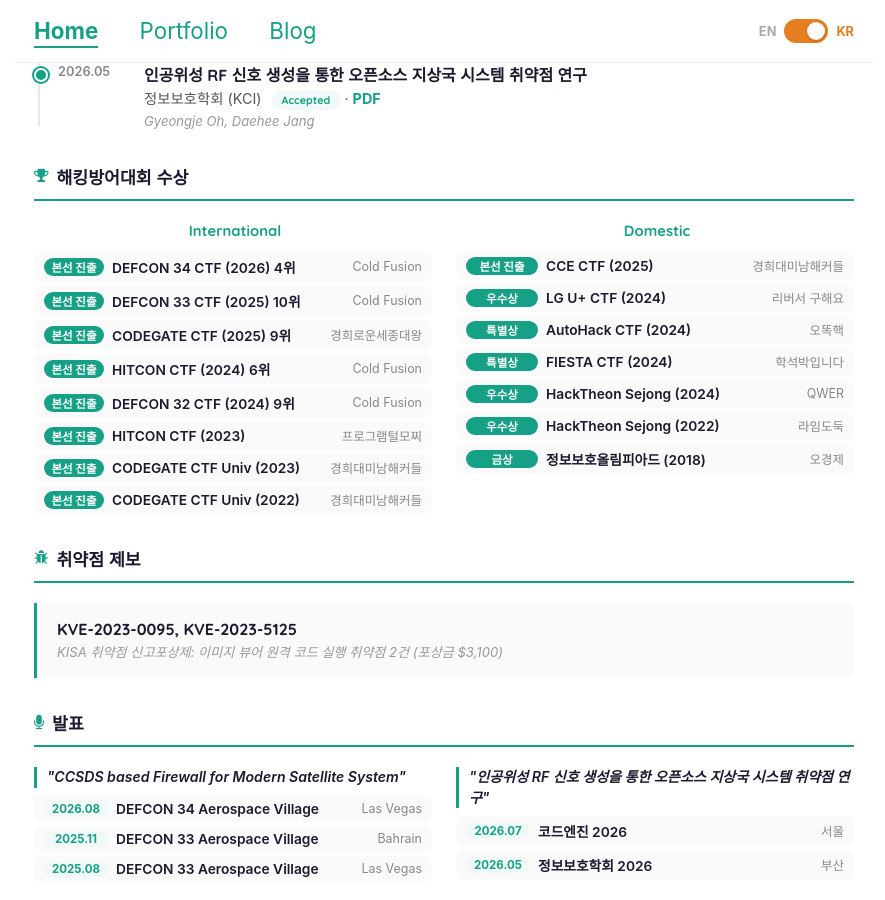
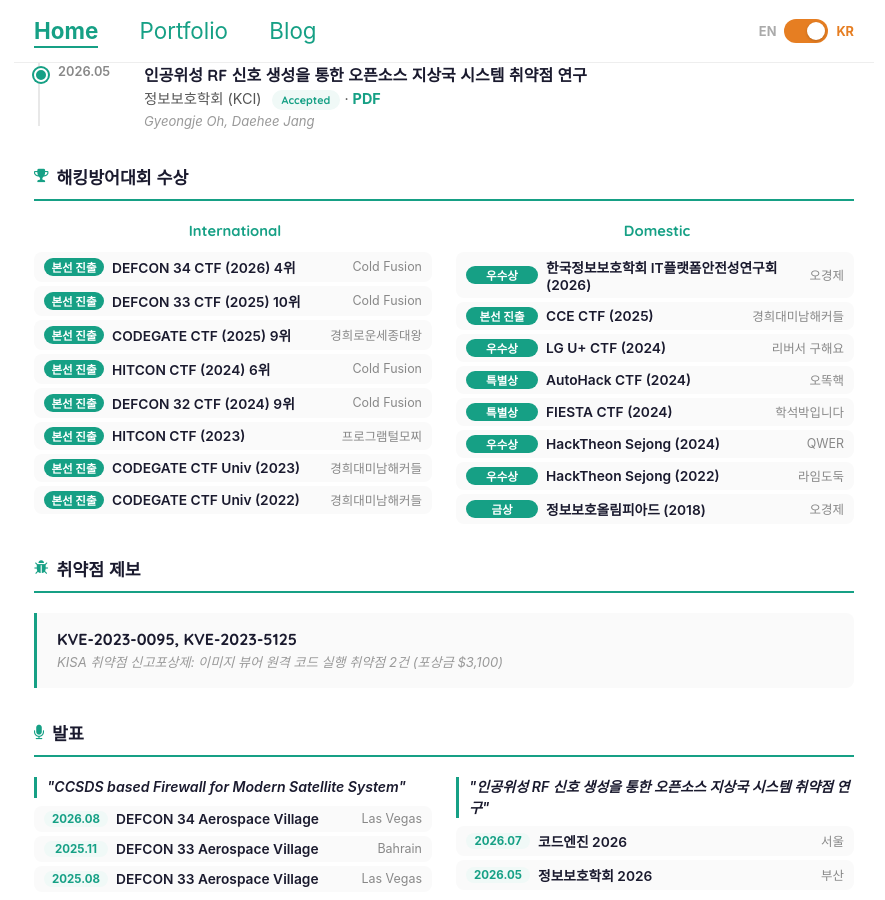
Before and after one commit to Gyeongje/gyeongje.github.io, a Jekyll site: the page built from index.md, in a window 1280 px wide and 900 px high, scrolled down 1199 px. Shown: the whole window, without its empty margins (196-1081 px from the left). Built offline with Jekyll 4.4.1, drawn with Linux system fonts in a browser that asks for light colours; some web fonts are replaced.

Commit message:
Add KIISC IT Platform Safety Research Group 2026 excellence award
Co-Authored-By: Claude Opus 5.5 <noreply@anthropic.com>

```diff
--- a/index.md
+++ b/index.md
@@ -167,6 +167,11 @@ title: Gyeongje Oh
     </div>
 
     <div class="cv-awards-grid__cell cv-awards-grid__cell--dom">
+      <div class="cv-award">
+        <span class="cv-award__place" data-en="Excellence" data-ko="우수상">Excellence</span>
+        <span class="cv-award__name" data-en="KIISC IT Platform Safety Research Group (2026)" data-ko="한국정보보호학회 IT플랫폼안전성연구회 (2026)">한국정보보호학회 IT플랫폼안전성연구회 (2026)</span>
+        <span class="cv-award__team" data-en="Gyeongje Oh" data-ko="오경제">오경제</span>
+      </div>
       <a class="cv-award" href="{{ '/assets/2025_CCE.png' | prepend: site.baseurl }}">
         <span class="cv-award__place" data-en="Finalist" data-ko="본선 진출">Finalist</span>
         <span class="cv-award__name">CCE CTF (2025)</span>
```
